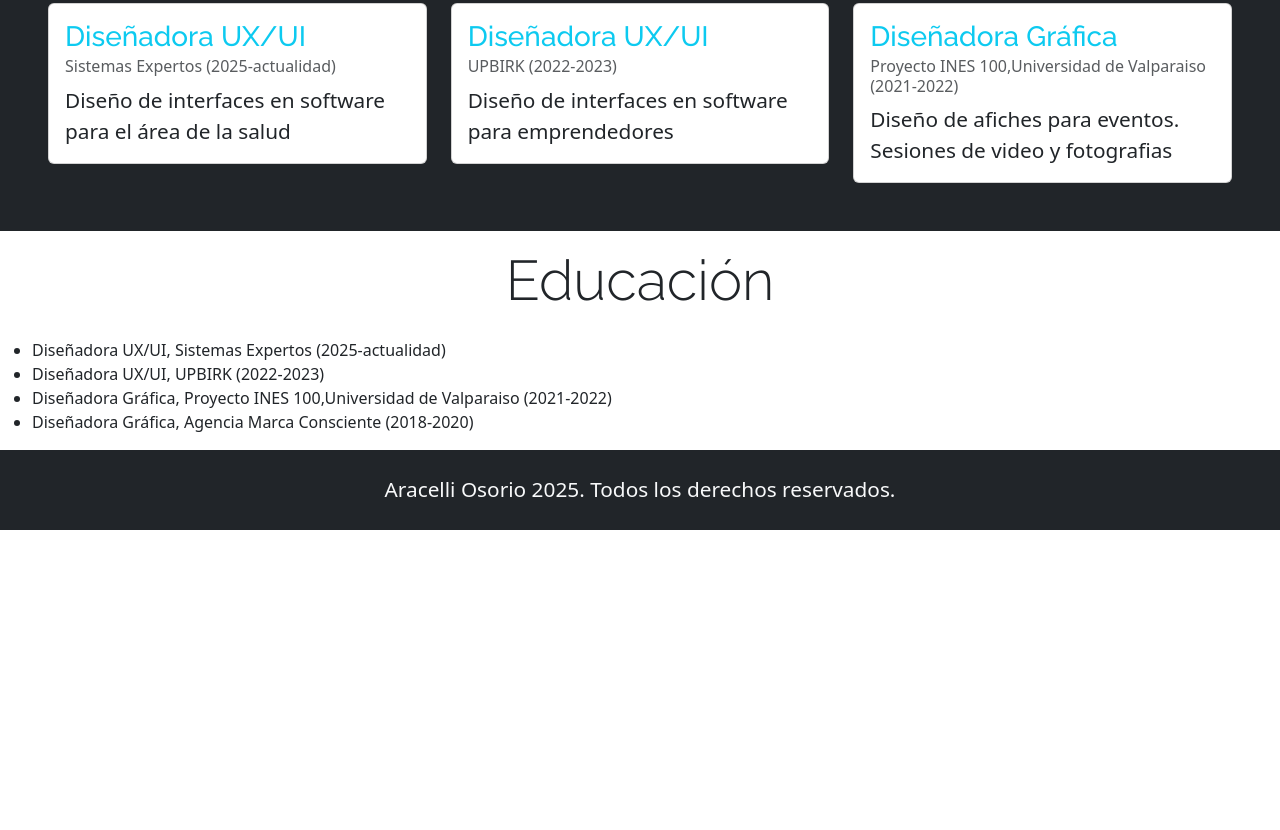
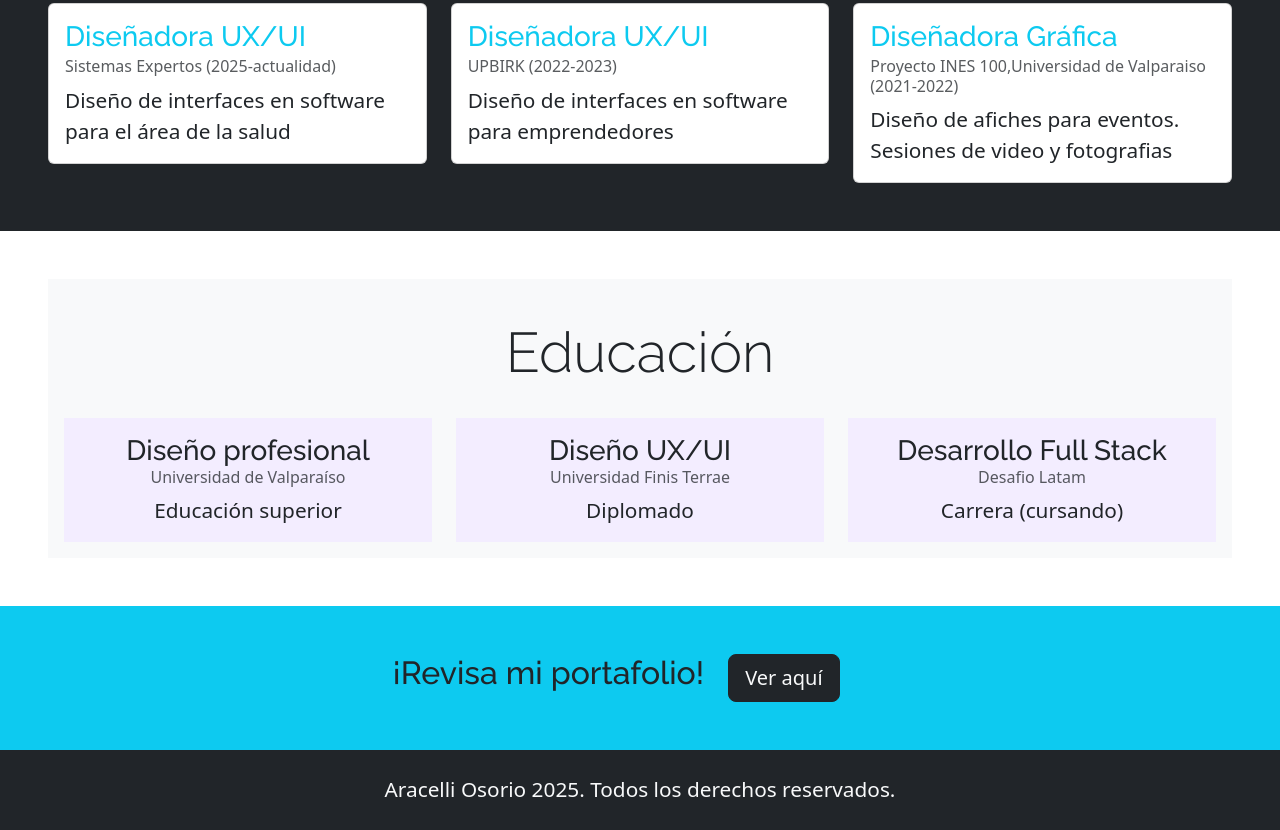
Before and after one commit to AraOsorio/Prueba-Portafolio-Curriculum, a plain HTML site: page index.html in a window 1280 px wide. Shown: the part 1466-2296 px from the top of the page. Before the commit the page ends 1996 px from the top, so only its background shows below. Drawn offline with nearby package versions, Linux system fonts and the light colour scheme.

Commit message:
Modificación seccion educacion

```diff
--- a/assets/css/style.css
+++ b/assets/css/style.css
@@ -18,3 +18,8 @@ h3{
    font-family:raleway;
     font-size:2rem;
 }
+
+.card-educacion{
+    background-color: rgb(243, 237, 255);
+    padding: 1rem;
+}
--- a/index.html
+++ b/index.html
@@ -166,18 +166,63 @@
         </div>
         <div>
     </section>
-    <section>
 
-          <h2 class="display-4 text-center p-3 text-dark">Educación</h2>
-          <ul>
-            <li>Diseñadora UX/UI, Sistemas Expertos (2025-actualidad)</li>
-            <li>Diseñadora UX/UI, UPBIRK (2022-2023)</li>
-            <li>
-              Diseñadora Gráfica, Proyecto INES 100,Universidad de Valparaiso
-              (2021-2022)
-            </li>
-            <li>Diseñadora Gráfica, Agencia Marca Consciente (2018-2020)</li>
-          </ul>
+    <section class="text-center p-3 bg-light m-5">
+          <h2 class="display-4 text-dark p-4">Educación</h2>
+
+          <div class="row">
+          <div class="col-12 col-md-4">
+            <div class="card-educacion content-fluid">
+              <div class="card-body">
+                <h3 class="card-title text-dark">Diseño profesional</h3>
+                <h6 class="card-subtitle mb-2 text-body-secondary">
+                  Universidad de Valparaíso
+                </h6>
+                <p class="card-text ">
+                  Educación superior
+                </p>
+              </div>
+            </div>
+          </div>
+          <div class="col-12 col-md-4">
+            <div class="card-educacion content-fluid">
+              <div class="card-body">
+                <h3 class="card-title text-dark">Diseño UX/UI</h3>
+                <h6 class="card-subtitle mb-2 text-body-secondary">
+                  Universidad Finis Terrae
+                </h6>
+                <p class="card-text">
+                  Diplomado
+                </p>
+              </div>
+            </div>
+          </div>
+          <div class="col-12 col-md-4">
+            <div class="card-educacion content-fluid">
+              <div class="card-body">
+                <h3 class="card-title text-dark">Desarrollo Full Stack</h3>
+                <h6 class="card-subtitle mb-2 text-body-secondary">
+                  Desafio Latam
+                </h6>
+                <p class="card-text">
+                  Carrera (cursando)
+                </p>
+              </div>
+            </div>
+          </div>
+        </div>
+        <div>
+    </section>
+
+    <section class=" d-flex justify-content-center container-fluid p-5 text-center bg-info">
+        <h2>¡Revisa mi portafolio!</h2>
+        <div class="px-4">
+            <a href="portafolio.html">
+              <button class="btn btn-lg btn-dark text-light me-4">
+                Ver aquí
+              </button>
+            </a>
+          </div>
     </section>
 
     </main>
```
